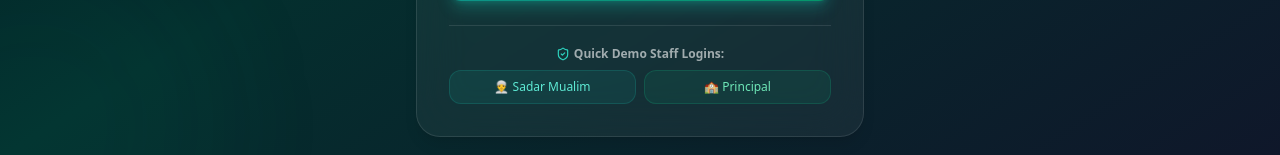
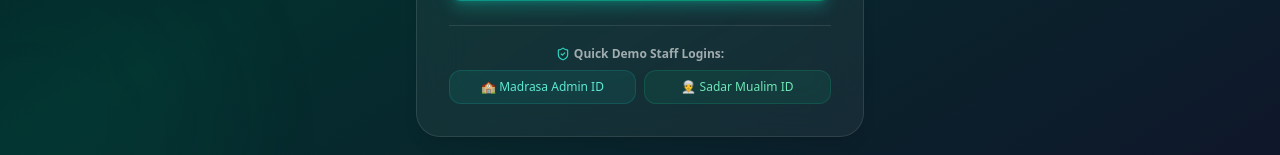
Before and after one commit to SajaluRahman/MAHALLU_DASHBAORD, a Next.js app: page /madrasa-login in a window 1280 px wide. Shown: the part 642-797 px from the top of the page. Built offline with nearby package versions, Linux system fonts and the light colour scheme.

Commit message:
update Madrasa login page with dedicated Madrasa Admin ID and password credentials

```diff
--- a/src/app/(auth)/madrasa-login/page.tsx
+++ b/src/app/(auth)/madrasa-login/page.tsx
@@ -45,9 +45,9 @@ export default function MadrasaLoginPage() {
     }
   };
 
-  const fillDemoRole = (email: string) => {
+  const fillDemoRole = (email: string, pass: string) => {
     setValue('identifier', email);
-    setValue('password', 'Admin@123456');
+    setValue('password', pass);
     setValue('tenantCode', 'JMM001');
   };
 
@@ -186,17 +186,17 @@ export default function MadrasaLoginPage() {
             <div className="grid grid-cols-2 gap-2 text-xs">
               <button
                 type="button"
-                onClick={() => fillDemoRole('sadar@mahallu.app')}
+                onClick={() => fillDemoRole('madrasa.admin@mahallu.app', 'Madrasa@123456')}
                 className="py-2 px-2.5 rounded-lg bg-teal-500/10 hover:bg-teal-500/20 text-teal-300 border border-teal-500/20 font-medium text-center truncate transition-colors"
               >
-                👳‍♂️ Sadar Mualim
+                🏫 Madrasa Admin ID
               </button>
               <button
                 type="button"
-                onClick={() => fillDemoRole('admin@mahallu.app')}
+                onClick={() => fillDemoRole('sadar@mahallu.app', 'Sadar@123456')}
                 className="py-2 px-2.5 rounded-lg bg-emerald-500/10 hover:bg-emerald-500/20 text-emerald-300 border border-emerald-500/20 font-medium text-center truncate transition-colors"
               >
-                🏫 Principal
+                👳‍♂️ Sadar Mualim ID
               </button>
             </div>
           </div>
```
